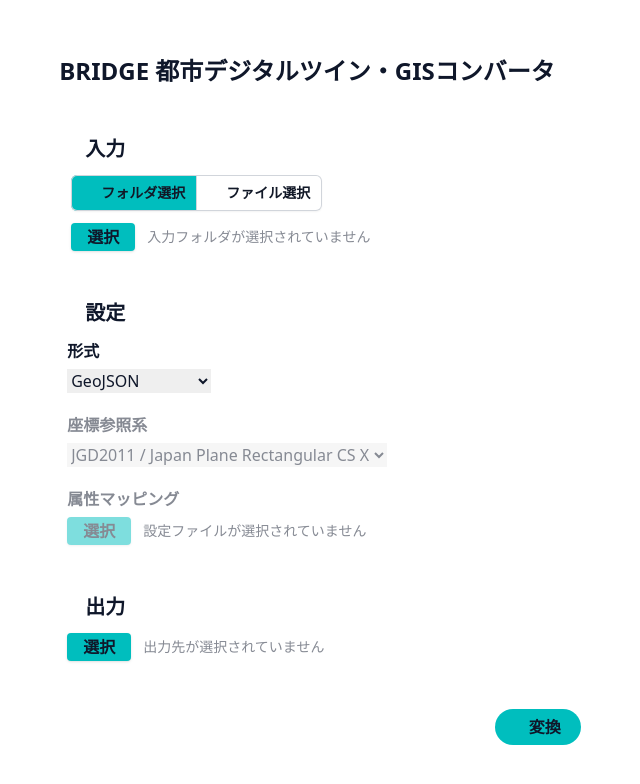
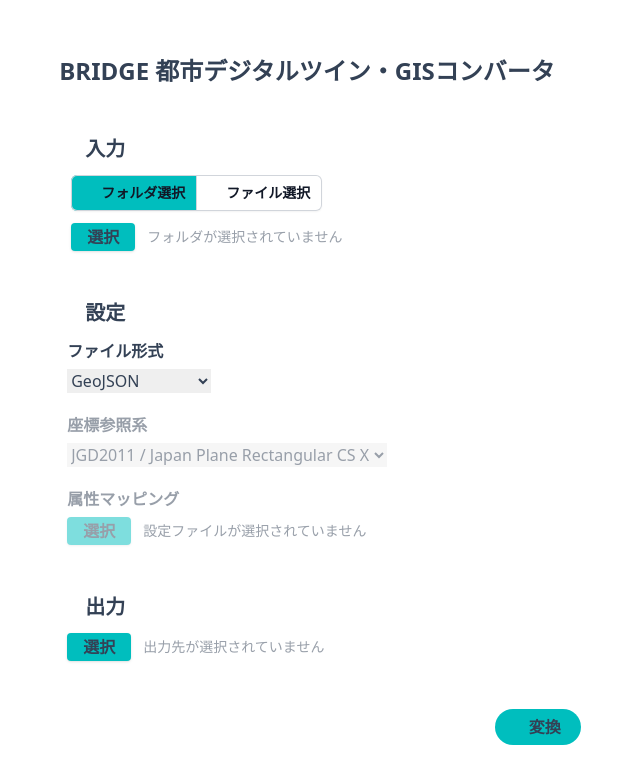
Before and after one commit to MIERUNE/plateau-gis-converter, a SvelteKit app in the folder app/: page / in a window 1280 px wide. Shown: the top 784 px of the page, without its empty margins (320-960 px from the left). Built offline with nearby package versions, Linux system fonts and the light colour scheme; some icons are missing.

Commit message:
tidy up input selection

```diff
--- a/app/src-tauri/tauri.conf.json
+++ b/app/src-tauri/tauri.conf.json
@@ -14,6 +14,9 @@
 		"allowlist": {
 			"dialog": {
 				"all": true
+			},
+			"fs": {
+				"readDir": true
 			}
 		},
 		"bundle": {
@@ -61,7 +64,7 @@
 				"fullscreen": false,
 				"resizable": true,
 				"height": 800,
-				"width": 800
+				"width": 640
 			}
 		]
 	}
--- /dev/null
+++ b/app/src/lib/utils.ts
@@ -0,0 +1,3 @@
+export function abbreviatePath(path: string, maxLen: number): string {
+	return path.length <= maxLen ? path : `…${path.slice(-maxLen)}`;
+}
--- a/app/src/routes/+page.svelte
+++ b/app/src/routes/+page.svelte
@@ -5,13 +5,13 @@
 	import SettingSelector from './SettingSelector.svelte';
 	import OutputSelector from './OutputSelector.svelte';
 
-	let inputPath = '';
+	let inputPaths: string[] = [];
 	let fileType: string;
 	let outputPath = '';
 
 	async function convertAndSave() {
-		if (!inputPath) {
-			alert('入力ファイルを選択してください');
+		if (!inputPaths) {
+			alert('入力フォルダ/ファイルを選択してください');
 			return;
 		}
 		if (!outputPath) {
@@ -20,7 +20,7 @@
 		}
 
 		await invoke('run', {
-			inputPath,
+			inputPaths,
 			outputPath,
 			fileType
 		});
@@ -38,7 +38,7 @@
 			/>
 		</div>
 
-		<InputSelector bind:inputPath />
+		<InputSelector bind:inputPaths />
 
 		<SettingSelector bind:fileType />
 
--- a/app/src/routes/InputSelector.svelte
+++ b/app/src/routes/InputSelector.svelte
@@ -1,22 +1,29 @@
 <script lang="ts">
-	import { dialog } from '@tauri-apps/api';
+	import { dialog, fs } from '@tauri-apps/api';
 	import Icon from '@iconify/svelte';
 
-	export let inputPath = '';
 	let isFolderMode = true;
-	let folderNames: string[] = [];
+	let inputFolders: string[] = [];
+	export let inputPaths: string[] = [];
+
+	// Clear the inputs when the mode changes
+	$: if (isFolderMode || !isFolderMode) {
+		inputFolders = [];
+		inputPaths = [];
+	}
 
 	async function openFolderDialog() {
 		const res = await dialog.open({
 			multiple: true,
 			directory: true
 		});
-		console.log(res);
-
-		// TODO: get folder names
-		inputPath = Array.isArray(res) ? res[0] : res ?? '';
-
-		// TODO: get file names under the folders
+		if (!res) return;
+		inputFolders = Array.isArray(res) ? res : [res];
+		inputPaths = [];
+		for (const folder of inputFolders) {
+			const files = await fs.readDir(folder);
+			inputPaths = files.map((d) => d.path);
+		}
 	}
 
 	async function openFileDialog() {
@@ -30,9 +37,8 @@
 				}
 			]
 		});
-
-		// TODO: get file names
-		inputPath = Array.isArray(res) ? res[0] : res ?? '';
+		if (!res) return;
+		inputPaths = Array.isArray(res) ? res : [res];
 	}
 </script>
 
@@ -63,12 +69,21 @@
 
 		<div class="flex items-center gap-3">
 			<button
-				on:click={openFolderDialog}
+				on:click={isFolderMode ? openFolderDialog : openFileDialog}
 				class="bg-accent1 font-semibold rounded px-4 py-0.5 shadow hover:opacity-75">選択</button
 			>
-			<div class="text-sm" class:opacity-50={!inputPath}>
-				{(inputPath.length < 36 ? inputPath : `... ${inputPath.slice(-36)}`) ||
-					`入力${isFolderMode ? 'フォルダ' : 'ファイル'}が選択されていません`}
+			<div class="text-sm">
+				{#if isFolderMode}
+					{#if inputFolders.length === 0}
+						<p class="opacity-50">フォルダが選択されていません</p>
+					{:else}
+						<p>{inputFolders.length}フォルダ（計{inputPaths.length}ファイル）</p>
+					{/if}
+				{:else if inputPaths.length === 0}
+					<p class="opacity-50">ファイルが選択されていません</p>
+				{:else}
+					<p>{inputPaths.length}ファイル</p>
+				{/if}
 			</div>
 		</div>
 	</div>
--- a/app/src/routes/OutputSelector.svelte
+++ b/app/src/routes/OutputSelector.svelte
@@ -1,6 +1,7 @@
 <script lang="ts">
 	import { dialog } from '@tauri-apps/api';
 	import Icon from '@iconify/svelte';
+	import { abbreviatePath } from '$lib/utils';
 
 	export let outputPath: string;
 
@@ -23,8 +24,11 @@
 				class="bg-accent1 font-semibold rounded px-4 py-0.5 shadow hover:opacity-75">選択</button
 			>
 			<div class="text-sm" class:opacity-50={!outputPath}>
-				{(outputPath.length < 36 ? outputPath : `... ${outputPath.slice(-36)}`) ||
-					'出力先が選択されていません'}
+				{#if outputPath}
+					<p><code>{abbreviatePath(outputPath, 40)}</code></p>
+				{:else}
+					<p>出力先が選択されていません</p>
+				{/if}
 			</div>
 		</div>
 	</div>
--- a/app/src/routes/SettingSelector.svelte
+++ b/app/src/routes/SettingSelector.svelte
@@ -13,7 +13,7 @@
 
 	<div class="flex flex-col gap-5 mt-3 ml-2">
 		<div class=" flex flex-col gap-1.5">
-			<label for="filetype-select" class="font-bold">形式</label>
+			<label for="filetype-select" class="font-bold">ファイル形式</label>
 			<select bind:value={fileType} name="filetype" id="filetype-select" class="w-36">
 				{#each fileTypeOptions as fileType}
 					<option value={fileType}>{fileType}</option>
--- a/app/tailwind.config.js
+++ b/app/tailwind.config.js
@@ -4,7 +4,7 @@
 	theme: {
 		extend: {
 			colors: {
-				base: '#0f172a',
+				base: '#334155',
 				accent1: '#00BEBE',
 				accent2: '#463C64'
 			}
```
Also changed, not shown: 2 other files (tests, documents, lock files or other folders).
